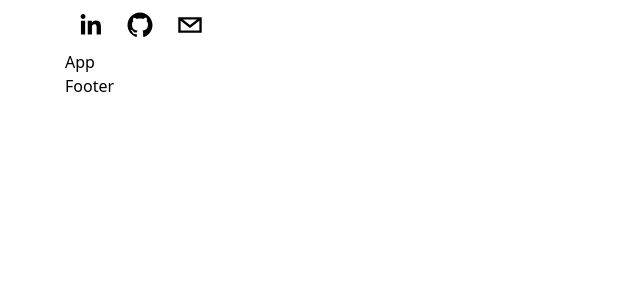
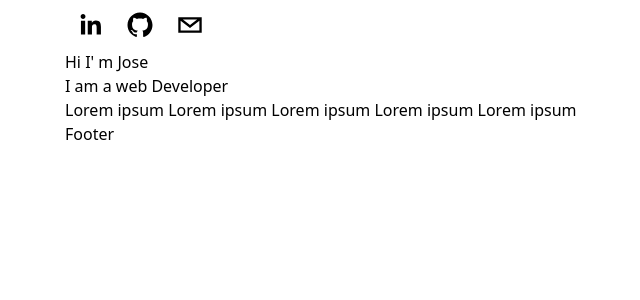
Before and after one commit to jmdc89/NextJSPortfoliov2, a Next.js app: page / in a window 1280 px wide. Shown: the top 300 px of the page, without its empty margins (255-895 px from the left). Built offline with nearby package versions, Linux system fonts and the light colour scheme.

Commit message:
Hero section
init and import

```diff
--- a/pages/index.js
+++ b/pages/index.js
@@ -1,8 +1,9 @@
+import Hero from "@/sections/Hero";
 
 export default function Home() {
   return (
     <div>
-      App
+      <Hero />
     </div>
   )
 }
--- a/sections/Hero.js
+++ b/sections/Hero.js
@@ -1,7 +1,12 @@
 
 const Hero = () => {
   return (
-    <div>Hero</div>
+    <section>
+    <h1>Hi I' m Jose</h1>
+    <h3>I am a web Developer</h3>
+    <p>Lorem ipsum Lorem ipsum Lorem ipsum Lorem ipsum Lorem ipsum</p>
+    </section>
+
   )
 }
 
```
